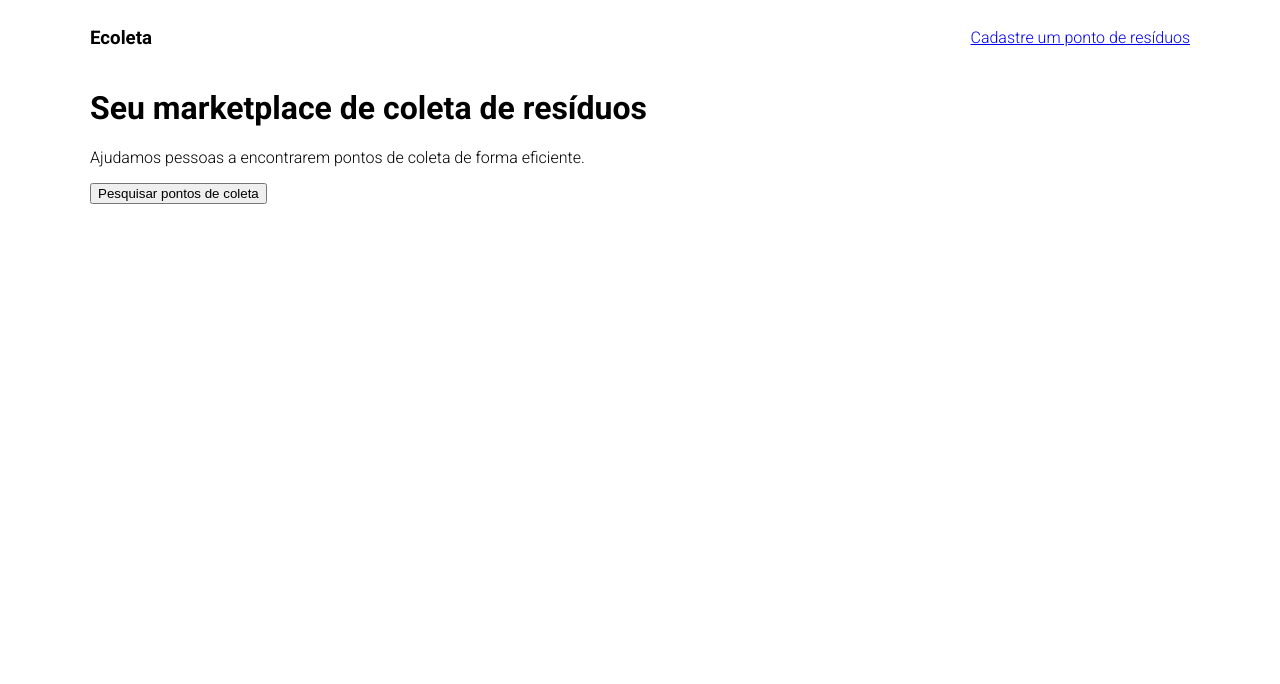
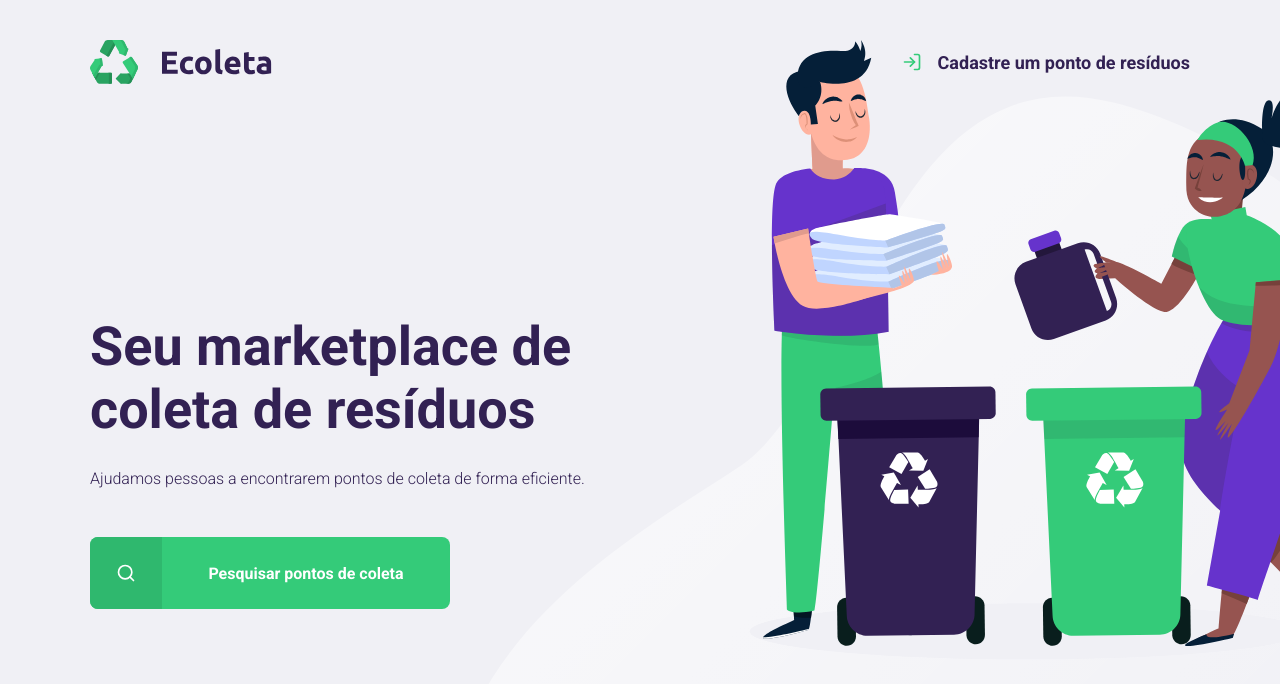
Before and after one commit to AndrewReis/ecoleta, a plain HTML site: page index.html in a window 1280 px wide. Drawn offline with Linux system fonts and the light colour scheme.

Commit message:
feat: aula 01

```diff
--- a/index.html
+++ b/index.html
@@ -9,17 +9,27 @@
   <link href="https://fonts.googleapis.com/css2?family=Roboto:wght@300;700&display=swap" rel="stylesheet">
 </head>
 <body>
-  <div class="content" >
-    <header>
-      <h3>Ecoleta</h3>
-      <a href="#">Cadastre um ponto de resíduos</a>
-    </header>
+  <div id="page-home">
+    <div class="page-home-content" >
+      <header>
+        <img src="./assets/logo.svg" alt="Logo Ecoleta">
+        <a href="#">
+          <span></span>
+          Cadastre um ponto de resíduos
+        </a>
+      </header>
 
-    <h1>Seu marketplace de coleta de resíduos</h1>
+      <main class="page-home-main">
+        <h1>Seu marketplace de coleta de resíduos</h1>
 
-    <p>Ajudamos pessoas a encontrarem pontos de coleta de forma eficiente.</p>
+        <p>Ajudamos pessoas a encontrarem pontos de coleta de forma eficiente.</p>
 
-    <button>Pesquisar pontos de coleta</button>
+        <a href="#">
+          <span></span>
+          <strong>Pesquisar pontos de coleta</strong>
+        </a>
+      </main>
+    </div>
   </div>
 </body>
 </html>
--- a/styles/index.css
+++ b/styles/index.css
@@ -1,15 +1,172 @@
-body {
-  font-family: 'Roboto', sans-serif;
+:root {
+  --title-color: #322153;
+  --bg-primary: #f0f0f5;
+  --bg-secondary: #34cb79;
+  --bg-hover: #2fb86e;
 }
 
-.content {
-  width: 90%;
-  max-width: 1100px;
-  margin: 0 auto;
+html {
+  font-size: 62.5%;
 }
 
-.content header {
+* {
+  margin: 0;
+  padding: 0;
+  box-sizing: border-box;
+}
+
+body {
+  height: 100vh;
+  font-family: 'Roboto', sans-serif;
+  background-color: var(--bg-primary);
+}
+
+a {
+  display: flex;
+  align-items: center;
+
+  text-decoration: none;
+  font-weight: 700;
+  color: var(--title-color);
+  transition: filter 0.2s;
+}
+
+a:hover {
+  filter: brightness(80%);
+}
+
+
+#page-home {
+  height: 100vh;
+  background: url('../assets/home-background.svg') no-repeat;
+  background-position: 35vw bottom;
+  background-size: contain;
+}
+
+.page-home-content {
+  width: 90%;
+  height: 100%;
+  max-width: 1100px;
+  margin: 4rem auto;
+
+  display: flex;
+  flex-direction: column;
+}
+
+.page-home-content header {
   display: flex;
   align-items: center;
   justify-content: space-between;
 }
+
+.page-home-content header a {
+  font-size: 1.8rem;
+}
+
+.page-home-content header a span {
+  margin-right: 1.6rem;
+  display: flex;
+  width: 2rem;
+  height: 2rem;
+  background-image: url('../assets/log-in.svg');
+  background-size: cover;
+}
+
+.page-home-content .page-home-main {
+  width: 90%;
+  max-width: 540px;
+  flex: 1;
+  display: flex;
+  flex-direction: column;
+  justify-content: center;
+}
+
+.page-home-content .page-home-main h1 {
+  font-size: 5.4rem;
+  color: var(--title-color);
+}
+
+.page-home-content .page-home-main p {
+  font-size: 1.6rem;
+  line-height: 3.6rem;
+  margin-top: 2.0rem;
+  color: var(--title-color);
+}
+
+.page-home-content .page-home-main a {
+  width: 100%;
+  max-width: 360px;
+  height: 7.2rem;
+  background-color: var(--bg-secondary);
+  border-radius: 0.8rem;
+
+  display: flex;
+  align-items: center;
+  margin-top: 4.0rem;
+}
+
+.page-home-content .page-home-main span {
+  width: 7.2rem;
+  height: 7.2rem;
+  display: flex;
+  align-items: center;
+  justify-content: center;
+  border-radius: 0.8rem 0 0 0.8rem;
+  background-color: var(--bg-hover);
+}
+
+.page-home-content .page-home-main span::after {
+  content: '';
+  width: 2rem;
+  height: 2rem;
+  background-image: url('../assets/search.svg');
+  background-size: cover;
+}
+
+.page-home-content .page-home-main a strong {
+  flex: 1;
+  text-align: center;
+  font-size: 1.6rem;
+  color: #fff;
+}
+
+@media (max-width: 900px){
+
+  html {
+    font-size: 50%;
+    overflow: hidden;
+  }
+
+  #page-home {
+    background-image: none;
+  }
+
+  .page-home-content {
+    justify-content: flex-end;
+    align-items: center;
+    text-align: center;
+  }
+
+  .page-home-content header img {
+    text-align: center;
+    position: absolute;
+    top: 4rem;
+
+    left: 50%;
+    transform: translateX(-50%);
+  }
+
+  .page-home-content {
+    flex-direction: column-reverse;
+  }
+
+  .page-home-content main {
+    align-items: center;
+  }
+
+  .page-home-content header {
+    height: 20%;
+    align-items: flex-start;
+  }
+
+}
```
